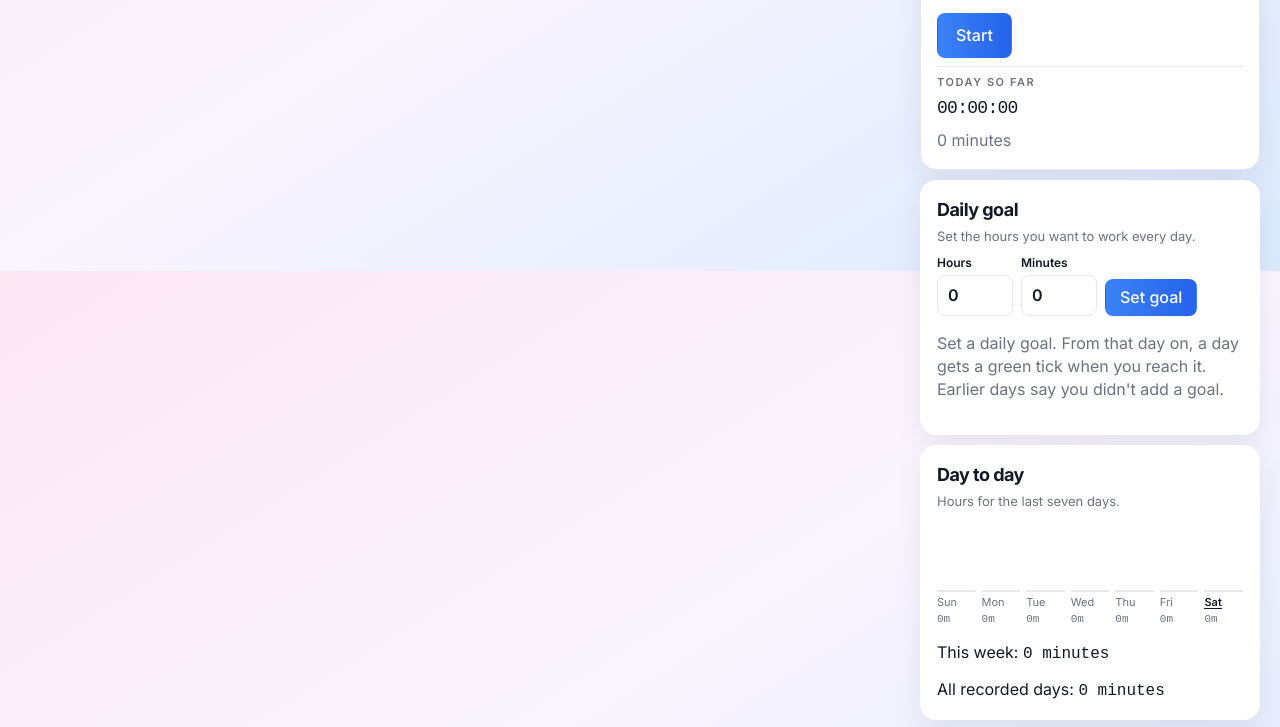
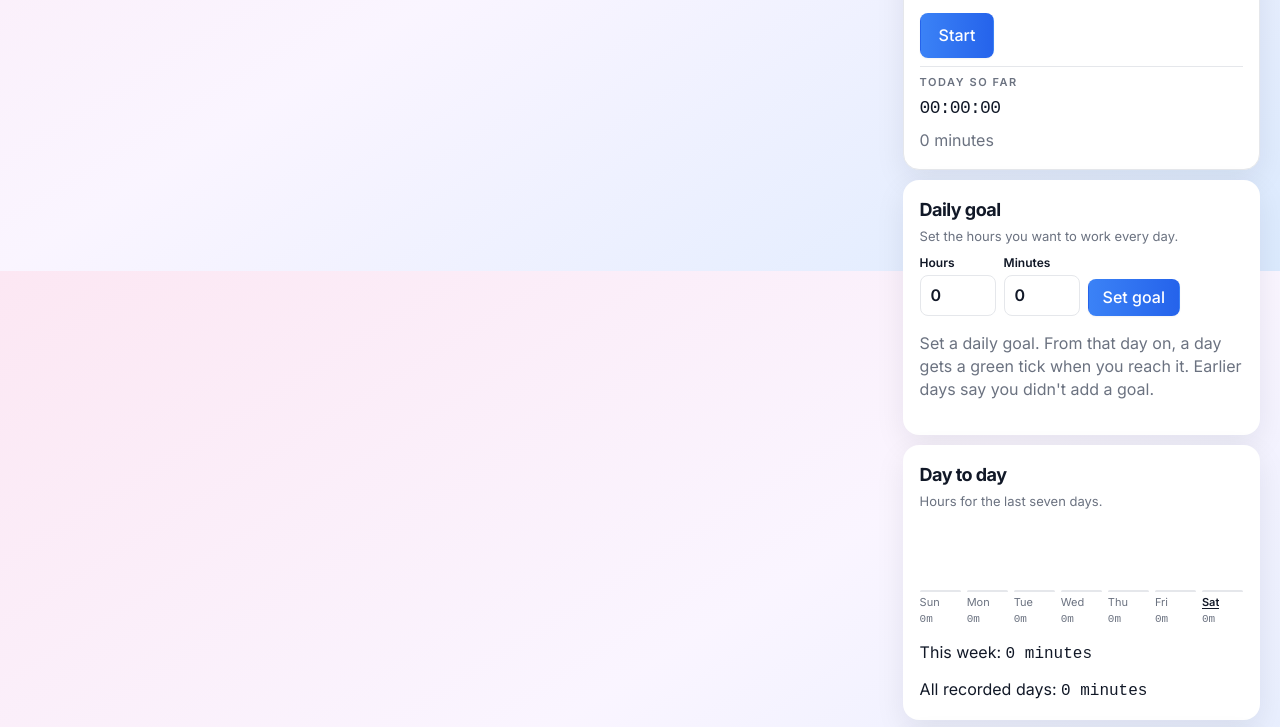
Before and after one commit to NaimWorld77/daybook, a plain HTML site: page index.html in a window 1280 px wide. Shown: the part 529-1256 px from the top of the page. Drawn offline with Linux system fonts and the light colour scheme.

Commit message:
Center the page again, a little wider than before.

```diff
--- a/styles.css
+++ b/styles.css
@@ -81,8 +81,8 @@ button {
 
 .page {
   width: 100%;
-  max-width: none;
-  margin: 0;
+  max-width: 1280px;
+  margin: 0 auto;
   padding: 16px 20px 28px;
 }
 
@@ -633,7 +633,7 @@ header {
 
 .workspace {
   display: grid;
-  grid-template-columns: minmax(0, 1fr) 340px;
+  grid-template-columns: minmax(0, 1.75fr) minmax(280px, 0.72fr);
   gap: 14px;
   align-items: start;
 }
```
